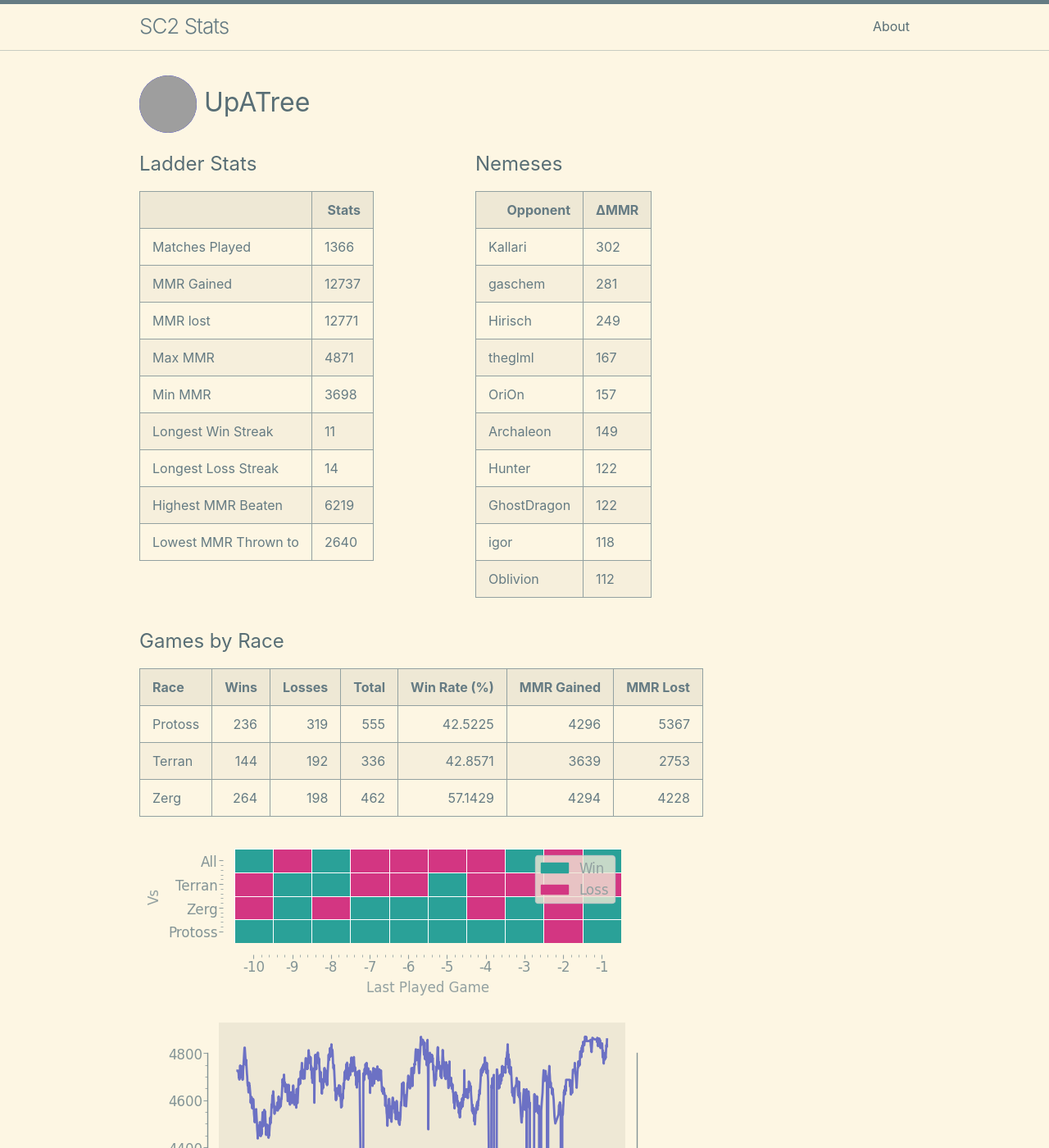
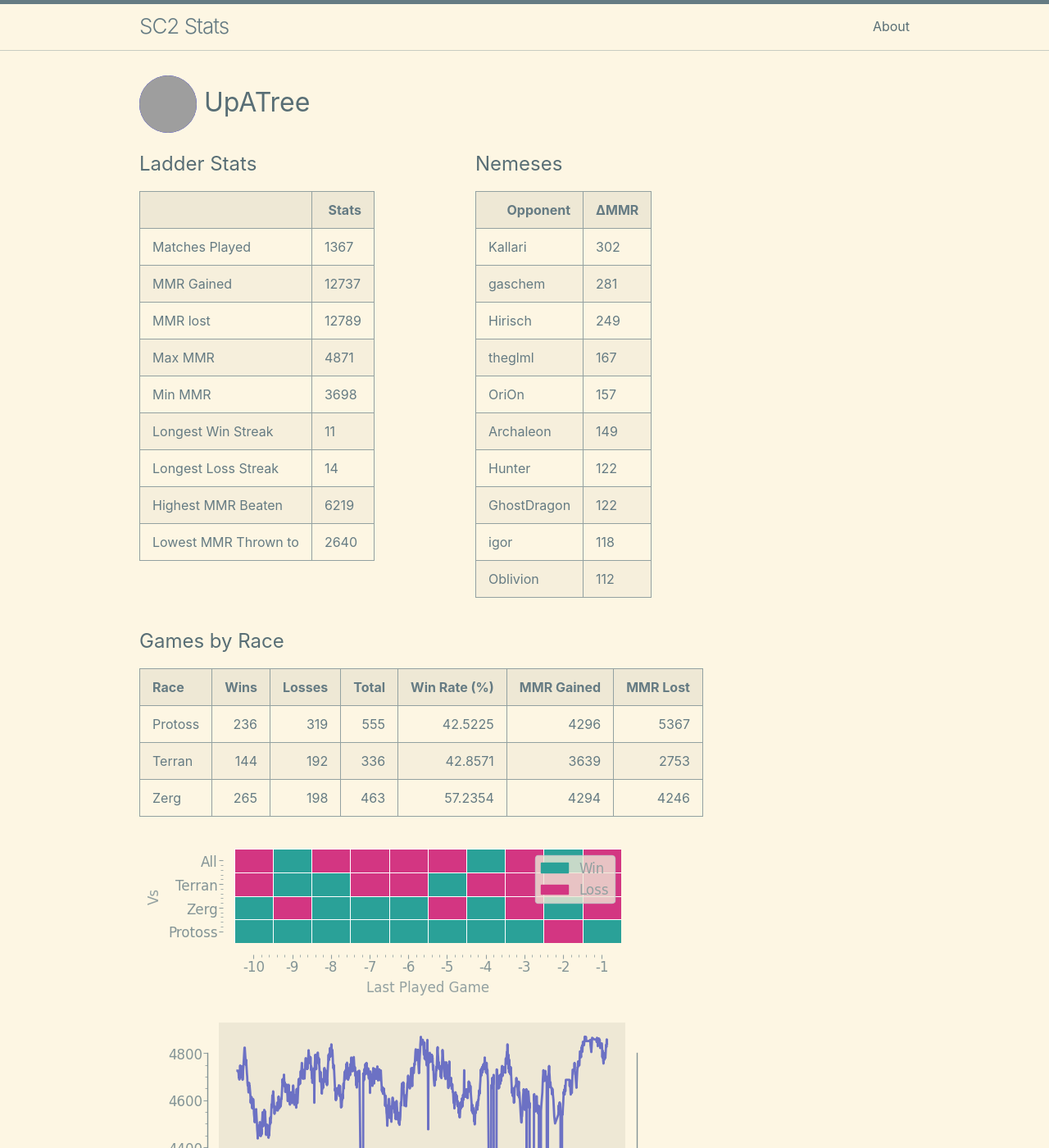
Before and after one commit to kylermurphy/UpATree, a Jekyll site: the page built from docs/index.md, in a window 1280 px wide and 1400 px high. Shown: the whole window at 82% size. Built offline with Jekyll 4.4.1, drawn with Linux system fonts in a browser that asks for light colours; grey boxes are pictures that could not be loaded.

Commit message:
running on push

```diff
--- a/docs/index.md
+++ b/docs/index.md
@@ -18,7 +18,7 @@ layout: home
   <tbody>
     <tr>
       <td>Matches Played</td>
-      <td>1366</td>
+      <td>1367</td>
     </tr>
     <tr>
       <td>MMR Gained</td>
@@ -26,7 +26,7 @@ layout: home
     </tr>
     <tr>
       <td>MMR lost</td>
-      <td>12771</td>
+      <td>12789</td>
     </tr>
     <tr>
       <td>Max MMR</td>
@@ -116,7 +116,7 @@ layout: home
 |:--------|-------:|---------:|--------:|---------------:|-------------:|-----------:|
 | Protoss |    236 |      319 |     555 |        42.5225 |         4296 |       5367 |
 | Terran  |    144 |      192 |     336 |        42.8571 |         3639 |       2753 |
-| Zerg    |    264 |      198 |     462 |        57.1429 |         4294 |       4228 |
+| Zerg    |    265 |      198 |     463 |        57.2354 |         4294 |       4246 |
 
 ![Games by Race](./assets/gm_hist.png)
 
--- a/log.txt
+++ b/log.txt
@@ -569,3 +569,4 @@ Writing a log file 2025-03-20 17:48:01.
 Writing a log file 2025-03-20 18:32:03.
 Writing a log file 2025-03-20 18:50:13.
 Writing a log file 2025-03-20 19:18:11.
+Writing a log file 2025-03-20 19:30:50.
```
Also changed, not shown: docs/assets/MMR.png, docs/assets/daily.png, docs/assets/gm_hist.png, docs/assets/r_wrt.png, 1 other file.
